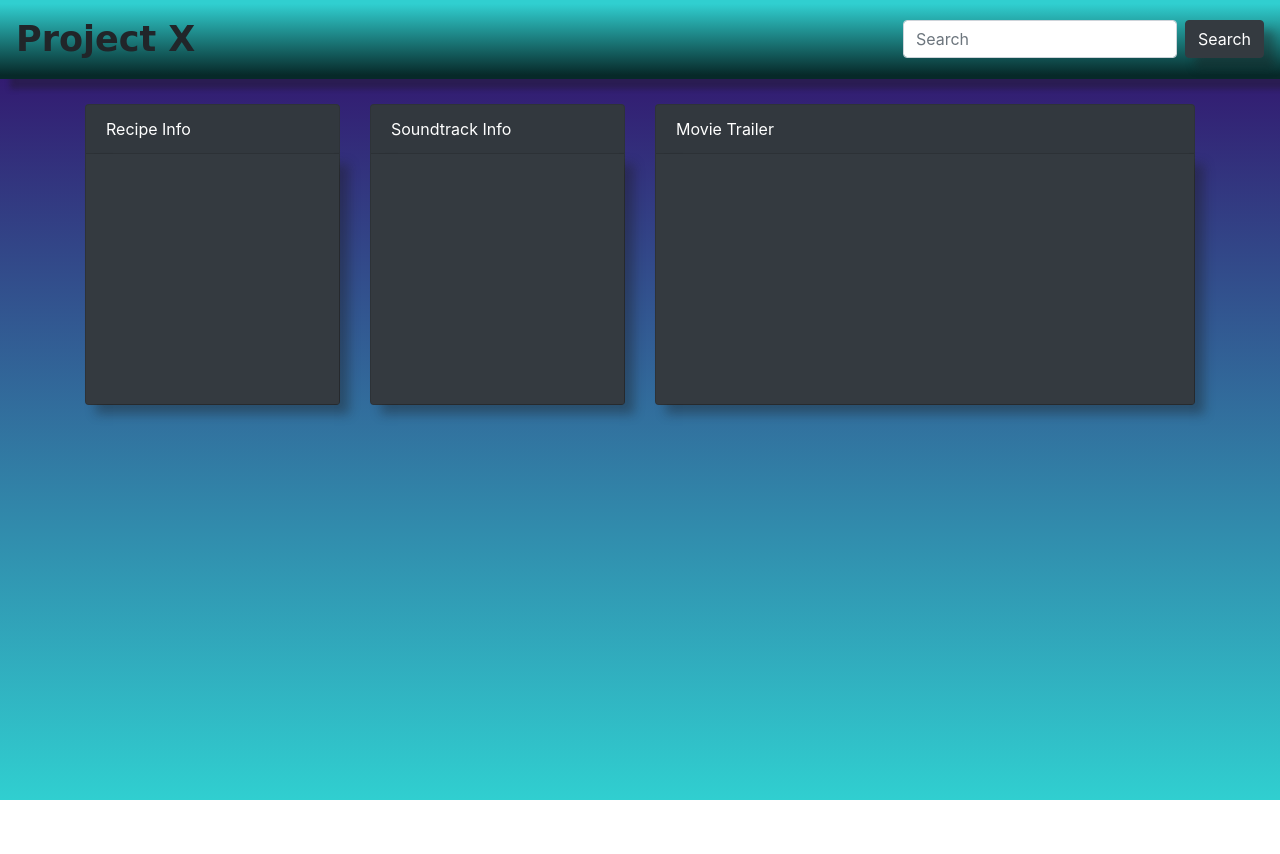
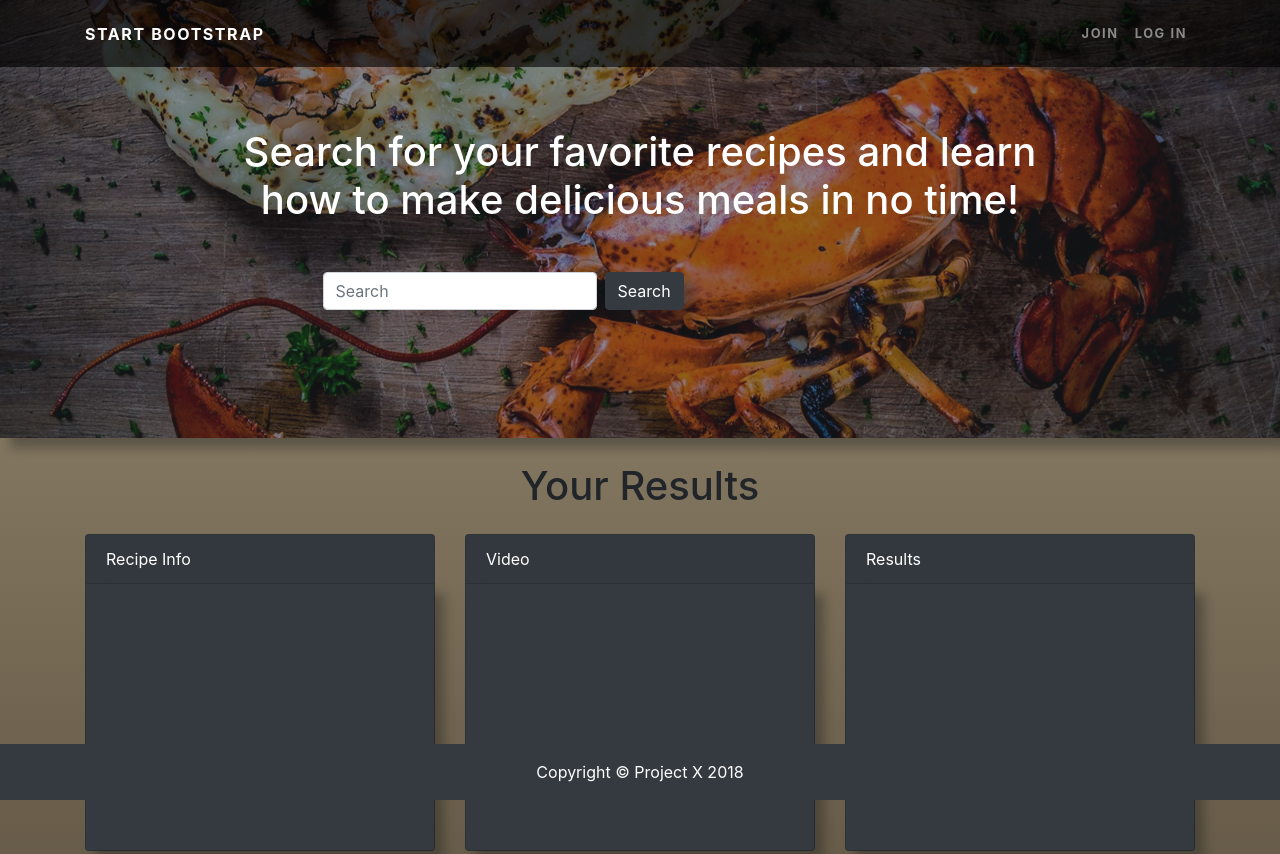
Before and after one commit to jonDatz/foodtube, a plain HTML site: page index.html in a window 1280 px wide. Shown: the top 854 px of the page. Before the commit the page ends 800 px from the top, so only its background shows below. Drawn offline with nearby package versions, Linux system fonts and the light colour scheme; a web font is replaced by a local one.

Commit message:
Bootstrap work (#15)

```diff
--- a/assets/css/style.css
+++ b/assets/css/style.css
@@ -1,23 +1,56 @@
 body,html {
-height: 100%;
-background-image: linear-gradient(to top, #30cfd0 0%, #330867 100%);
+height: 150%;
+background-image: linear-gradient(to top, #2b2216 0%, #9e9177 100%);
 }
-nav {
-  margin-bottom: 25px;
+header.masthead {
+  position: relative;
+  background-color: #343a40;
+  background: url("../images/food2.jpg") no-repeat center center;
+  background-size: cover;
+  box-shadow: 10px 10px 10px rgba(27, 27, 27, 0.37);
+  padding-top: 8rem;
+  padding-bottom: 8rem;
 }
-#navbar{
-background-image: linear-gradient(to top, #072929 5%, #30cfd0 95%);
-box-shadow: 10px 10px 5px rgba(27, 27, 27, 0.37);
+
+header.masthead .overlay {
+  position: absolute;
+  background-color: #212529;
+  height: 100%;
+  width: 100%;
+  top: 0;
+  left: 0;
+  opacity: 0.5;
 }
+.navbar-custom {
+  padding-top: 1rem;
+  padding-bottom: 1rem;
+  background-color: rgba(0, 0, 0, 0.61);
+}
+
+.navbar-custom .navbar-brand {
+  text-transform: uppercase;
+  font-size: 1rem;
+  letter-spacing: 0.1rem;
+  font-weight: 700;
+}
+
+.navbar-custom .navbar-nav .nav-item .nav-link {
+  text-transform: uppercase;
+  font-size: 0.8rem;
+  font-weight: 700;
+  letter-spacing: 0.1rem;
+}
+
 #button{
   box-shadow: 10px 10px 10px rgba(27, 27, 27, 0.37);
 }
 
 .navbar-brand {
-  font-family: 'ZCOOL KuaiLe', cursive;
+
   font-size: 35px;
   font-weight: bold;
 }
+
 .card-body {
   box-shadow: 10px 10px 10px rgba(27, 27, 27, 0.37);
   height:250px;
--- a/index.html
+++ b/index.html
@@ -14,18 +14,59 @@
   <script type="text/javascript" src="assets/javascript/edamam.js"></script>
 </head>
 <body>
-  <div class="bg  ">
+    <nav class="navbar navbar-expand-lg navbar-dark navbar-custom fixed-top">
+        <div class="container">
+          <a class="navbar-brand" href="#">Start Bootstrap</a>
+          <button class="navbar-toggler" type="button" data-toggle="collapse" data-target="#navbarResponsive" aria-controls="navbarResponsive" aria-expanded="false" aria-label="Toggle navigation">
+            <span class="navbar-toggler-icon"></span>
+          </button>
+          <div class="collapse navbar-collapse" id="navbarResponsive">
+            <ul class="navbar-nav ml-auto">
+              <li class="nav-item">
+                <a class="nav-link" href="#">Join</a>
+              </li>
+              <li class="nav-item">
+                <a class="nav-link" href="#">Log In</a>
+              </li>
+            </ul>
+          </div>
+        </div>
+      </nav>
+  <!--OLD NAV BAR DONT think we need it---
+    <div class="bg  ">
     <nav class="navbar navbar-light bg-primary" id="navbar">
       <a class="navbar-brand">Project X</a>
       <form id="search-term" class="form-inline">
         <input id="query" class="form-control mr-sm-2" type="search" placeholder="Search" aria-label="Search">
         <button class="btn btn-dark my-2 my-sm-0" id="button" type="submit">Search</button>
       </form>
-    </nav>
+    </nav> -->
+
+    <header class="masthead text-white text-center">
+      <div class="overlay"></div>
+      <div class="container">
+        <div class="row">
+          <div class="col-xl-9 mx-auto">
+            <h1 class="mb-5">Search for your favorite recipes and learn how to make delicious meals in no time!</h1>
+          </div>
+          <div class="col-md-10 col-lg-8 col-xl-7 mx-auto">
+            <form id="search-term" class="form-inline">
+              <input id="query" class="form-control mr-sm-2" type="search" placeholder="Search" aria-label="Search">
+              <button class="btn btn-dark my-2 my-sm-0" id="button" type="submit">Search</button>
+            </form>
+          </div>
+        </div>
+      </div>
+    </header>
+
+  <h1 class="my-4 text-center" >Your Results</h1>
+
+<!--Displays recipe info and id's are still movie themed-->
   <div class="container">
     <div class="row">
-      <div class="col-3" id="movies">
-        <div class="card text-white bg-dark mb-3" style="max-width: 100%;">
+
+      <div class="col-lg-4 col-sm-6 portfolio-item" id="movies">
+        <div class="card h-100 text-white bg-dark mb-3" style="max-width: 100%;">
           <div class="card-header">Recipe Info</div>
           <div class="card-body">
             <h5 class="card-title" id="movie-title"></h5>
@@ -33,6 +74,47 @@
           </div>
         </div>
       </div>
+<!--Displays Video from YouTube-->
+      <div class="col-lg-4 col-sm-6 portfolio-item" id="videos">
+        <div class="card h-100 text-white bg-dark mb-3" style="max-width: 100%;">
+          <div class="card-header">Video</div>
+          <div class="card-body">
+              <div class="mainVid"></div>
+            <h5 class="card-title" id="trailer-title"></h5>
+            <p class="card-text" id="trailer-info"></p>
+          </div>
+        </div>
+      </div>
+<!--List of Youtube Results-->
+      <div class="col-lg-4 col-sm-6 portfolio-item" id="videos">
+          <div class="card h-100 text-white bg-dark mb-3" style="max-width: 100%;">
+            <div class="card-header">Results</div>
+            <div class="card-body">
+              <h5 class="card-title" id="soundtrack-title"></h5>
+              <p class="card-text" id="soundtrack-info"></p>
+            </div>
+          </div>
+        </div>
+
+
+</div>
+<!--I WAS HAVING TROUBLE GETTING THE RESULTS TO DISPLAY IN MULTIPLE RECIPE CARDS-->
+
+      <!--Displays video after search
+
+      <div class="col-6" id="videos">
+          <div class="card text-white bg-dark mb-3" style="max-width: 100%;">
+            <div class="card-header"></div>
+            <div class="card-body">
+              <div class="mainVid"></div>
+              <h5 class="card-title" id="trailer-title"></h5>
+              <p class="card-text" id="trailer-info"></p>
+            </div>
+          </div>
+        </div>
+
+           OLDER CODE Soundtrack AKA list of videos from Youtube search
+
       <div class="col-3" id="videos">
         <div class="card text-white bg-dark mb-3" style="max-width: 100%;">
           <div class="card-header">Soundtrack Info</div>
@@ -42,31 +124,16 @@
           </div>
         </div>
       </div>
-      <div class="col-6" id="videos">
-          <div class="card text-white bg-dark mb-3" style="max-width: 100%;">
-            <div class="card-header">Movie Trailer</div>
-            <div class="card-body">
-              <div class="mainVid"></div>
-              <h5 class="card-title" id="trailer-title"></h5>
-              <p class="card-text" id="trailer-info"></p>
-            </div>
-          </div>
-        </div>
 
 
+    Footer -->
 
+  <footer class="py-3 bg-dark fixed-bottom" id="footer">
+      <div class="container">
+        <p class="m-0 text-center text-white">Copyright &copy; Project X 2018</p>
+      </div>
 
-    </div>
-
-
-  </div>
-
-  <!--<div class="mainVid">-->
-
-
-
-
-
+  </footer>
 
 </body>
 
```
Also changed, not shown: assets/css/background.jpg (deleted), assets/images/food1.jpg (added), assets/images/food2.jpg (added), assets/images/food3.jpg (added), 3 other files.
